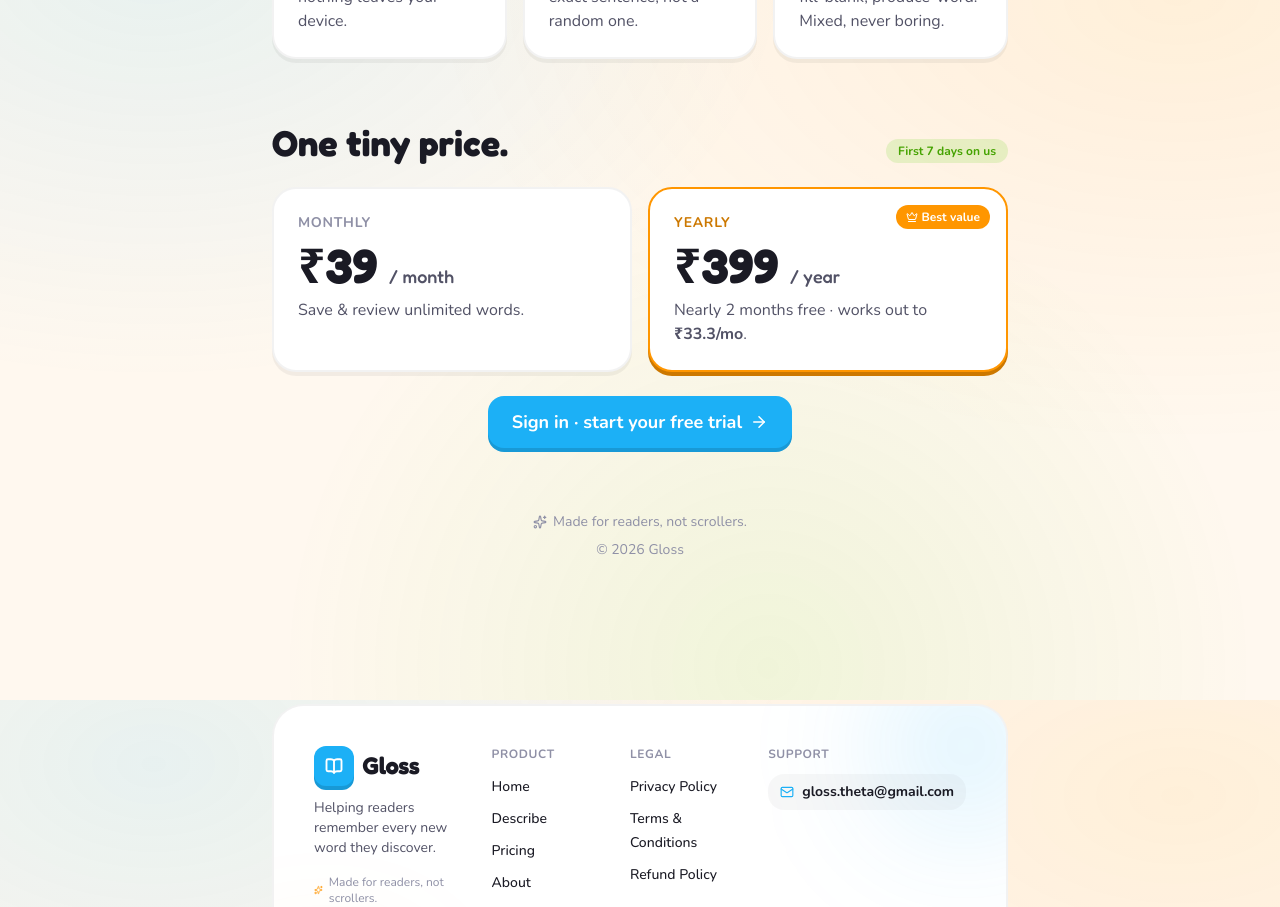
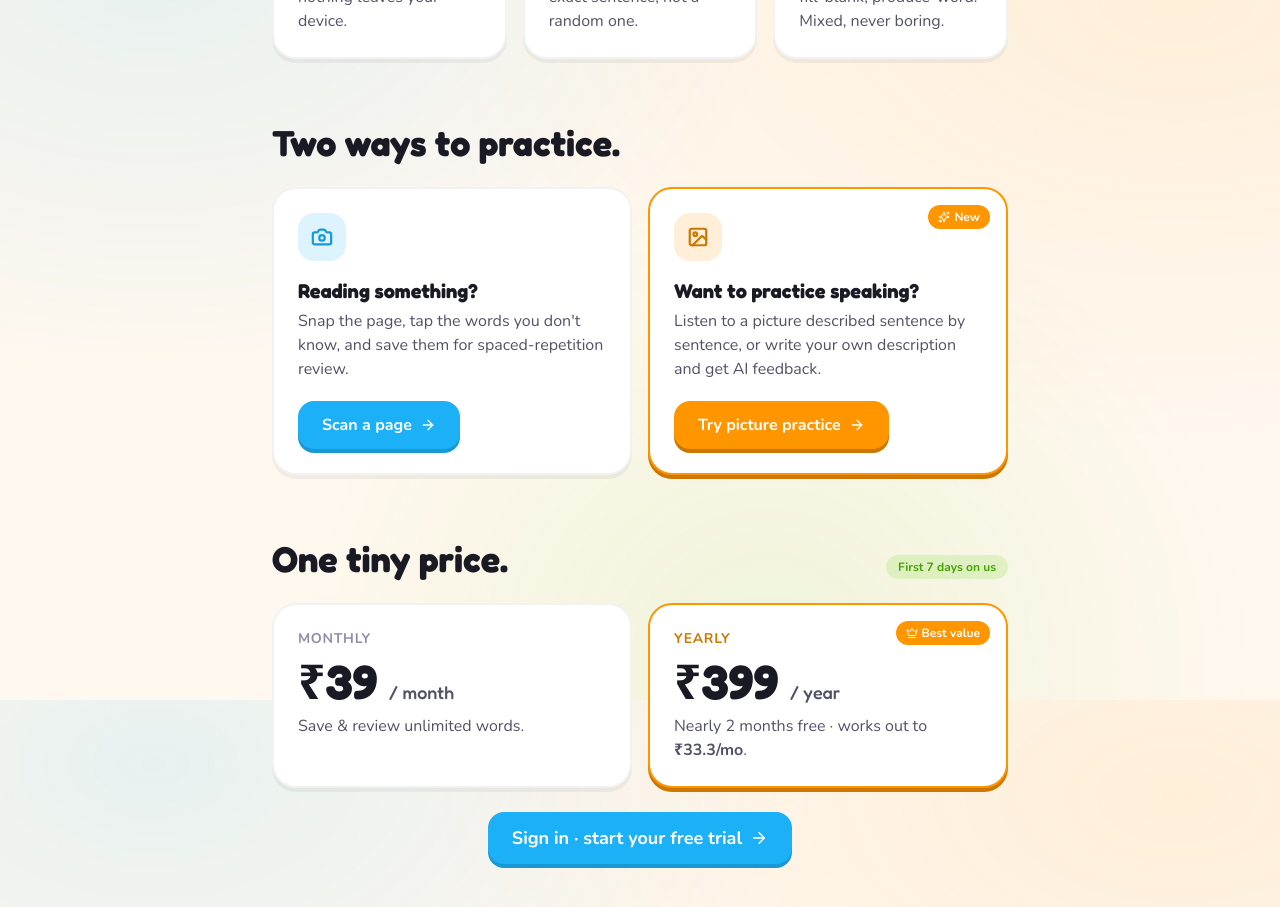
Before and after one commit to anishaman6206/Gloss, a Next.js app: page / in a window 1280 px wide. Shown: the part 900-1807 px from the top of the page. Built offline with nearby package versions, Linux system fonts and the light colour scheme; no server answers.

Commit message:
feat(home): add a "Two ways to practice" section for Describe
The hero stays scan-focused since that hook still converts, but Describe
had zero visibility on the homepage. Add a section after "How it works"
pairing Scan (reading) with Describe (speaking practice), each with its
own CTA.

```diff
--- a/src/app/page.tsx
+++ b/src/app/page.tsx
@@ -1,7 +1,17 @@
 "use client";
 
 import Link from "next/link";
-import { Camera, BookOpen, Repeat2, Sparkles, ArrowRight, Zap, Star, Crown } from "lucide-react";
+import {
+  Camera,
+  BookOpen,
+  Repeat2,
+  Sparkles,
+  ArrowRight,
+  Zap,
+  Star,
+  Crown,
+  Image as ImageIcon,
+} from "lucide-react";
 import { useAuth } from "@/components/auth/AuthProvider";
 
 export default function Landing() {
@@ -111,6 +121,57 @@ export default function Landing() {
         </div>
       </section>
 
+      {/* Two ways to practice */}
+      <section className="space-y-6">
+        <h2 className="font-display text-3xl font-bold md:text-4xl">Two ways to practice.</h2>
+        <div className="grid gap-4 md:grid-cols-2">
+          <div
+            className="relative rounded-3xl border-2 border-black/5 bg-white p-6 shadow-tactile shadow-black/5"
+            data-testid="practice-path-scan"
+          >
+            <span className="grid h-12 w-12 place-items-center rounded-2xl bg-brand/15 text-brand-shadow">
+              <Camera size={22} strokeWidth={2.4} />
+            </span>
+            <h3 className="mt-4 font-display text-xl font-bold">Reading something?</h3>
+            <p className="mt-1 text-ink-soft">
+              Snap the page, tap the words you don&apos;t know, and save them for spaced‑repetition
+              review.
+            </p>
+            <Link
+              href="/scan"
+              data-testid="practice-path-scan-cta"
+              className="btn-tactile mt-5 bg-brand shadow-tactile shadow-brand-shadow"
+            >
+              Scan a page <ArrowRight size={16} />
+            </Link>
+          </div>
+
+          <div
+            className="relative overflow-hidden rounded-3xl border-2 border-mango bg-white p-6 shadow-tactile shadow-mango-shadow"
+            data-testid="practice-path-describe"
+          >
+            <span className="absolute right-4 top-4 inline-flex items-center gap-1 rounded-full bg-mango px-2.5 py-1 text-xs font-bold text-white">
+              <Sparkles size={12} /> New
+            </span>
+            <span className="grid h-12 w-12 place-items-center rounded-2xl bg-mango/15 text-mango-shadow">
+              <ImageIcon size={22} strokeWidth={2.4} />
+            </span>
+            <h3 className="mt-4 font-display text-xl font-bold">Want to practice speaking?</h3>
+            <p className="mt-1 text-ink-soft">
+              Listen to a picture described sentence by sentence, or write your own description and
+              get AI feedback.
+            </p>
+            <Link
+              href="/describe"
+              data-testid="practice-path-describe-cta"
+              className="btn-tactile mt-5 bg-mango shadow-tactile shadow-mango-shadow"
+            >
+              Try picture practice <ArrowRight size={16} />
+            </Link>
+          </div>
+        </div>
+      </section>
+
       {/* Pricing */}
       <section className="space-y-6">
         <div className="flex items-end justify-between">
```
